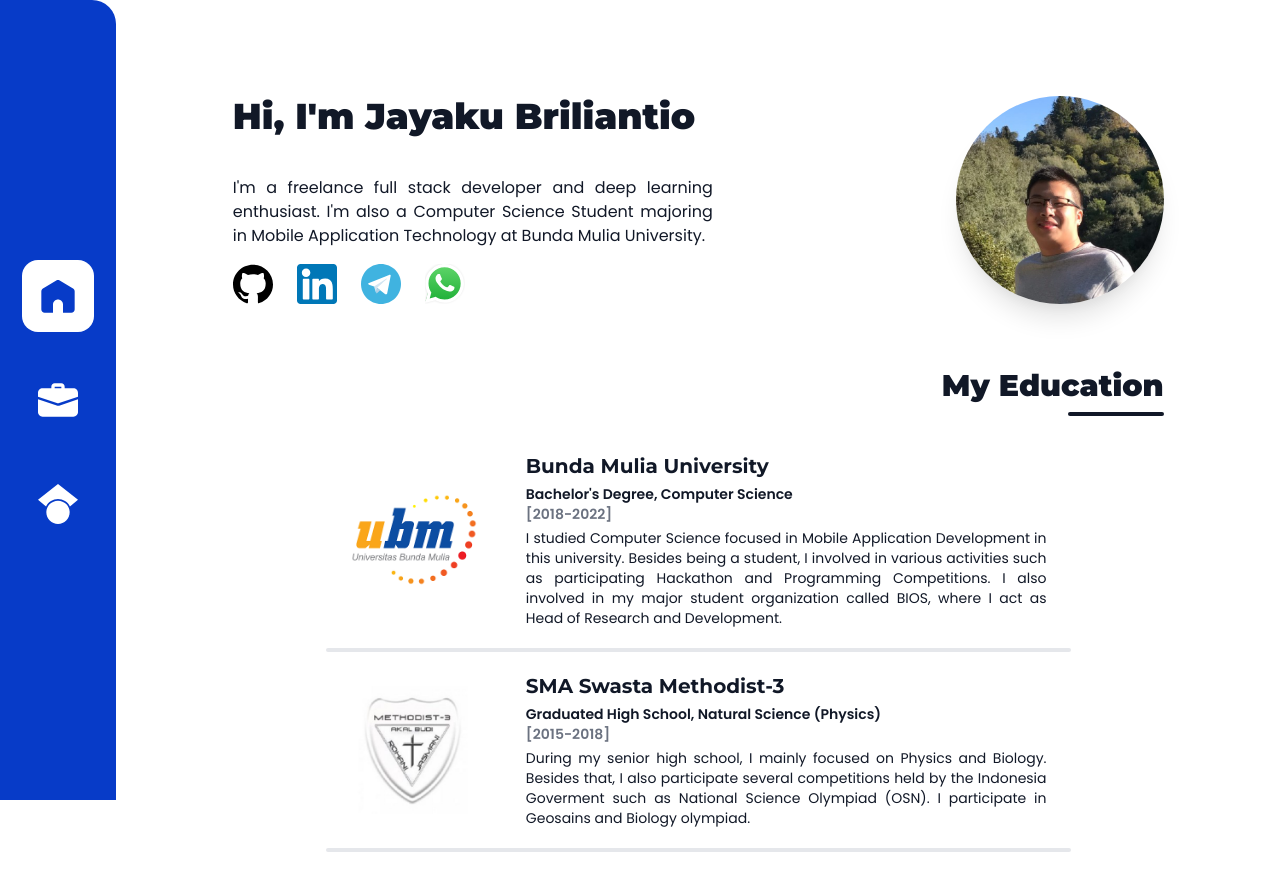
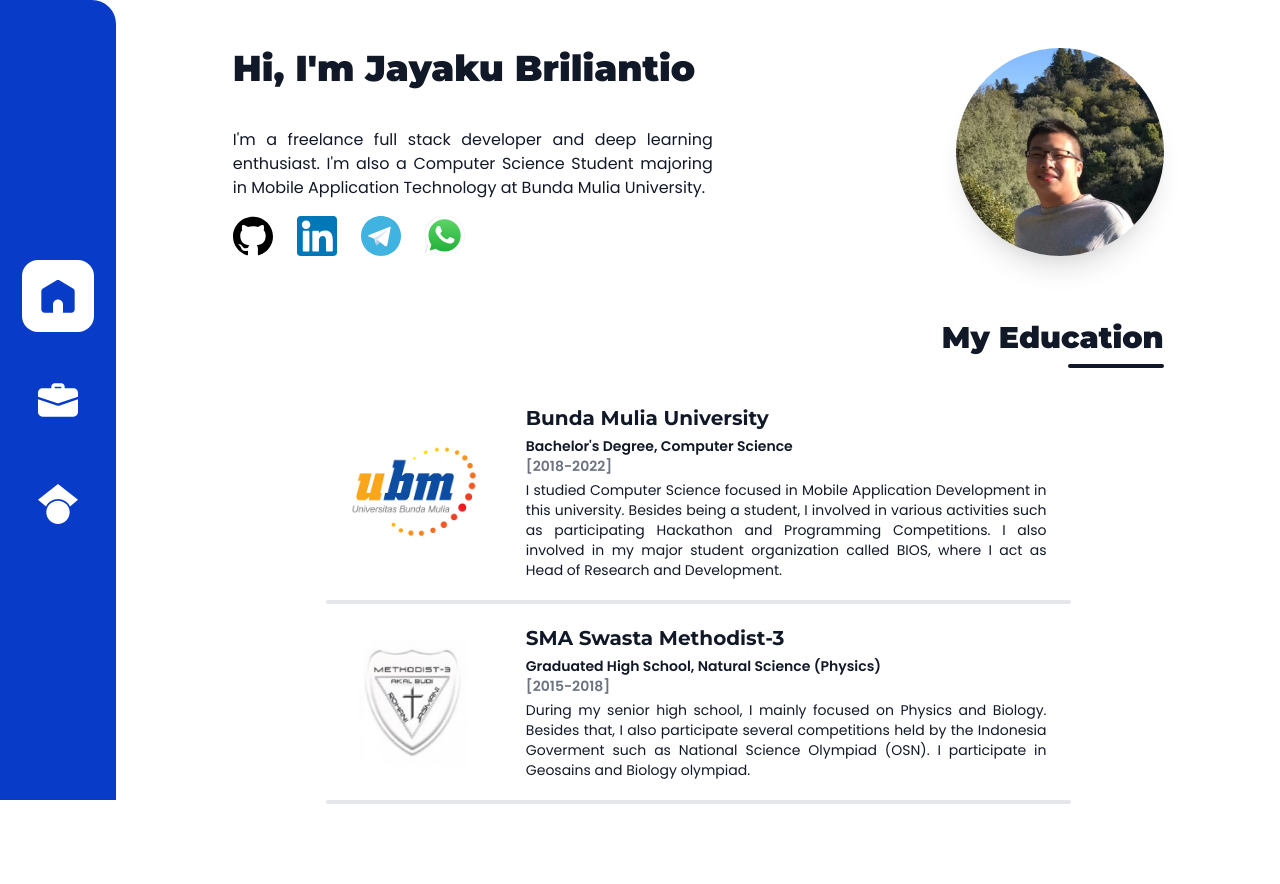
Before and after one commit to ukayaj620/this-is-me, a React (Create React App) app: page / in a window 1280 px wide. After the commit the page ends 836 px from the top, so only its background shows below. Built offline with nearby package versions, Linux system fonts and the light colour scheme.

Commit message:
feat: reduce top margin

```diff
--- a/src/pages/Home.jsx
+++ b/src/pages/Home.jsx
@@ -5,7 +5,7 @@ import personal from '../constants/personal';
 
 const ProfileSection = () => {
   return (
-    <div className="flex flex-col lg:flex-row-reverse items-center lg:items-stretch justify-between w-4/5 mt-8 lg:mt-16">
+    <div className="flex flex-col lg:flex-row-reverse items-center lg:items-stretch justify-between w-4/5 mt-8 lg:mt-4">
       <Profile />
       <div className="flex flex-col justify-center text-center lg:text-justify lg:mr-12">
         <h1>{personal().profile.header}</h1>
```
